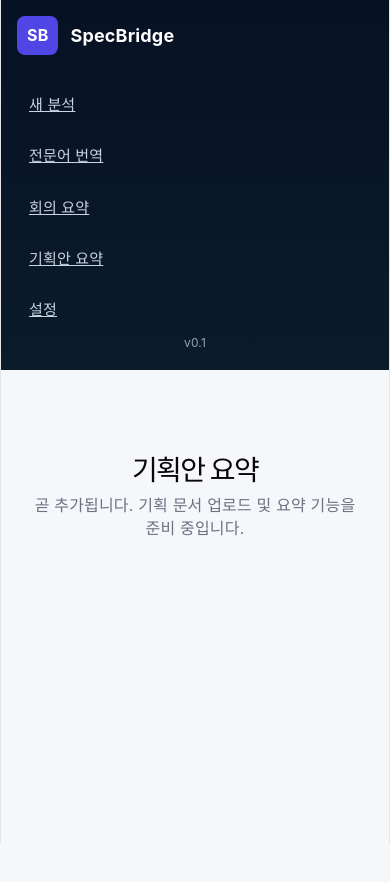
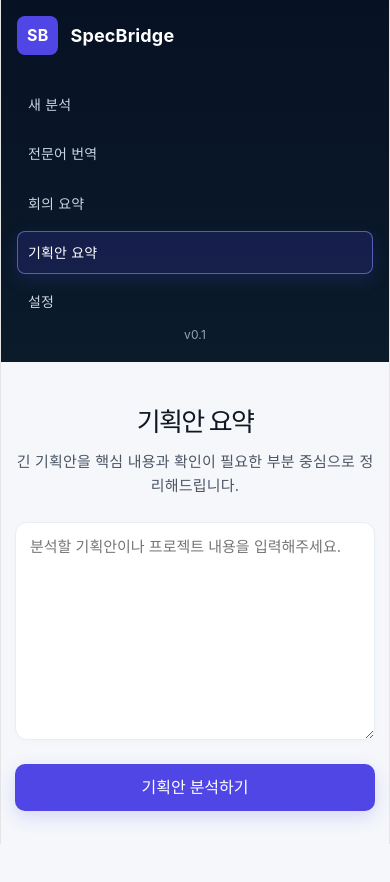
Before and after one commit to LikeLion-Yonam-Institute-of-Technology/14th-02team-specbridge-likelion, a React (Vite) app in the folder specbridge/: page /proposal in a window 390 px wide. Shown: the top 882 px of the page. Built offline with nearby package versions, Linux system fonts and the light colour scheme.

Commit message:
feat: complete frontend MVP

```diff
--- a/specbridge/src/App.css
+++ b/specbridge/src/App.css
@@ -1,9 +1,13 @@
 :root{
   --bg:#f5f7fb;
   --card:#ffffff;
-  --muted:#6b7280;
+  --muted:#475569;
+  --secondary:#4b5563;
   --accent:#4f46e5;
+  --accent-dark:#312e81;
   --sidebar:#0f1724;
+  --line:#e6edf3;
+  --shadow:0 8px 22px rgba(15, 23, 36, 0.08);
 }
 *{box-sizing:border-box}
 html,body,#root{height:100%}
@@ -13,6 +17,9 @@ body{
   background:var(--bg);
   color:#0f1724;
 }
+
+a{color:inherit;text-decoration:none}
+button,textarea,select,input{font:inherit}
 
 .app-root{display:flex}
 
@@ -28,79 +35,105 @@ body{
   padding:28px 20px;
   display:flex;
   flex-direction:column;
+  z-index:10;
 }
 .sidebar-inner{display:flex;flex-direction:column;height:100%}
 .logo{display:flex;align-items:center;gap:12px}
 .logo-mark{background:var(--accent);color:#fff;font-weight:700;padding:8px 10px;border-radius:8px}
-.logo-text{font-weight:700;font-size:18px}
+.logo-text{font-weight:700;font-size:18px;color:#fff}
 .sidebar-nav{margin-top:28px;display:flex;flex-direction:column;gap:8px}
 .nav-item{
-  background:transparent;border:0;color:#cbd5e1;text-align:left;padding:10px 12px;border-radius:8px;cursor:pointer;font-size:15px
+  background:transparent;border:1px solid transparent;color:#cbd5e1;text-align:left;padding:10px 12px;border-radius:8px;cursor:pointer;font-size:15px;transition:all 0.2s ease
 }
 .nav-item:hover{background:rgba(255,255,255,0.04);color:#fff}
+.nav-item-active{
+  background:rgba(79,70,229,0.18);
+  border-color:rgba(129,140,248,0.6);
+  color:#fff;
+  box-shadow:0 6px 18px rgba(79,70,229,0.18);
+}
 .sidebar-footer{margin-top:auto;font-size:12px;color:#94a3b8}
 
 /* Main */
 .main{margin-left:240px;padding:48px;flex:1;min-height:100vh}
 .hero{max-width:920px;margin:40px 0}
-.hero h1{font-size:40px;margin:0 0 12px}
-.lead{color:var(--muted);font-size:16px;margin-bottom:20px}
+.hero h1{font-size:40px;margin:0 0 12px;color:#0f1724;line-height:1.2}
+.lead{color:var(--secondary);font-size:16px;margin-bottom:20px;line-height:1.6}
 .hero-cta{margin-top:18px}
-.btn-primary{
-  background:var(--accent);color:#fff;border:0;padding:12px 18px;border-radius:10px;font-weight:600;cursor:pointer;box-shadow:0 6px 18px rgba(79,70,229,0.18)
+.btn-primary,
+.btn-retry{
+  background:var(--accent);color:#fff;border:0;padding:12px 18px;border-radius:10px;font-weight:600;cursor:pointer;box-shadow:0 6px 18px rgba(79,70,229,0.18);transition:all 0.2s ease
 }
-.btn-primary:hover{transform:translateY(-1px)}
+.btn-primary:hover,
+.btn-retry:hover{transform:translateY(-1px);background:var(--accent-dark)}
+.btn-primary:disabled,
+.btn-retry:disabled{opacity:0.7;cursor:not-allowed;transform:none}
 
 .cards{display:grid;grid-template-columns:repeat(3,1fr);gap:18px;margin-top:38px;max-width:1000px}
-.feature-card{background:var(--card);padding:18px;border-radius:12px;box-shadow:0 6px 18px rgba(15,23,36,0.06);display:flex;gap:12px;align-items:flex-start}
+.feature-card{background:var(--card);padding:18px;border-radius:12px;box-shadow:var(--shadow);display:flex;gap:12px;align-items:flex-start;border:1px solid #eef2ff}
 .feature-icon{font-size:22px}
-.feature-content h3{margin:0 0 6px}
+.feature-content h3{margin:0 0 6px;color:#0f1724}
 .feature-content p{margin:0;color:var(--muted)}
 
-/* Responsive */
-@media (max-width:900px){
-  .sidebar{position:relative;width:100%;height:auto;padding:16px}
-  .app-root{flex-direction:column}
-  .main{margin-left:0;padding:28px}
-  .cards{grid-template-columns:1fr}
-  .hero h1{font-size:28px}
-}
-
-/* Translate page */
+/* Shared analysis page */
 .translate-page{max-width:1000px;margin-top:18px}
 .translate-page .input-area{margin-bottom:18px}
-.label{display:block;margin-bottom:8px;font-weight:600}
-.textarea{width:100%;padding:12px;border-radius:8px;border:1px solid #e6edf3;resize:vertical;font-size:15px}
-.controls{display:flex;gap:18px;align-items:flex-end;flex-wrap:wrap}
+.label{display:block;margin-bottom:8px;font-weight:600;color:#0f1724}
+.textarea{
+  width:100%;padding:14px 16px;border-radius:12px;border:1px solid var(--line);resize:vertical;font-size:15px;line-height:1.6;background:#fff;color:#0f1724;box-shadow:0 2px 10px rgba(15,23,36,0.02)
+}
+.textarea:focus,
+.control select:focus{outline:2px solid rgba(79,70,229,0.18);border-color:#c7d2fe}
+.controls{display:flex;gap:18px;align-items:flex-end;flex-wrap:wrap;max-width:1000px}
 .control{display:flex;flex-direction:column;min-width:180px}
-.control select{padding:8px;border-radius:8px;border:1px solid #e6edf3}
-.radio-group{display:flex;gap:12px;align-items:center}
+.control select{padding:10px 12px;border-radius:10px;border:1px solid var(--line);background:#fff}
+.radio-group{display:flex;gap:12px;align-items:center;flex-wrap:wrap}
+.radio-group label{display:inline-flex;align-items:center;gap:6px;color:var(--secondary)}
 .action{margin-left:auto}
-.result{background:var(--card);padding:18px;border-radius:12px;margin-top:22px;box-shadow:0 6px 18px rgba(15,23,36,0.06)}
+.result{background:var(--card);padding:18px;border-radius:12px;margin-top:22px;box-shadow:var(--shadow)}
 .badge{display:inline-block;background:#eef2ff;color:var(--accent);padding:6px 10px;border-radius:999px;font-weight:600}
 .terms{display:grid;grid-template-columns:repeat(2,1fr);gap:12px;margin-top:12px}
-.term-card{background:#fbfcfe;border:1px solid #eef2ff;padding:12px;border-radius:10px}
-.term{font-weight:700}
-.term-desc{color:var(--muted);margin-top:6px}
-.easy{margin:0;color:var(--muted)}
-.error-message{color:#dc2626;font-size:14px;margin-top:8px;display:block}
+.term-card{background:#fbfcfe;border:1px solid #eef2ff;padding:12px;border-radius:10px;box-shadow:0 2px 8px rgba(15,23,36,0.03)}
+.term{font-weight:700;color:#0f1724}
+.term-desc{color:var(--muted);margin-top:6px;line-height:1.5}
+.easy{margin:0;color:var(--muted);line-height:1.6}
+.error-message{color:#dc2626;font-size:14px;margin-top:8px;display:block;padding:10px 12px;background:#fef2f2;border:1px solid #fecaca;border-radius:10px}
 
 /* Result page styles */
 .result-header{margin-bottom:24px}
 .btn-retry{
   background:var(--accent);color:#fff;border:0;padding:10px 16px;border-radius:10px;font-weight:600;cursor:pointer;font-size:14px;box-shadow:0 6px 18px rgba(79,70,229,0.18)
 }
-.btn-retry:hover{transform:translateY(-1px)}
 
 .result-grid{display:grid;grid-template-columns:repeat(2,1fr);gap:18px}
-.result-card{background:var(--card);padding:18px;border-radius:12px;box-shadow:0 6px 18px rgba(15,23,36,0.06);border:1px solid #f0f0f0}
-.result-card-title{margin:0 0 12px;font-size:14px;font-weight:600;color:#0f1724}
-.result-section-title{margin:24px 0 12px;font-size:16px;font-weight:600;color:#0f1724}
-.action-list{margin:0;padding-left:20px;color:var(--muted)}
+.result-card{background:var(--card);padding:18px;border-radius:12px;box-shadow:var(--shadow);border:1px solid #f0f0f0}
+.result-card-title{margin:0 0 12px;font-size:14px;font-weight:700;color:#0f1724}
+.result-section-title{margin:24px 0 12px;font-size:16px;font-weight:700;color:#0f1724}
+.action-list{margin:0;padding-left:20px;color:var(--muted);line-height:1.7}
 .action-list li{margin-bottom:8px}
+
+/* Responsive */
+@media (max-width:900px){
+  .sidebar{position:relative;width:100%;height:auto;padding:16px}
+  .app-root{flex-direction:column}
+  .main{margin-left:0;padding:28px 20px}
+  .cards{grid-template-columns:1fr}
+  .hero h1{font-size:28px}
+}
 
 @media (max-width:800px){
   .controls{flex-direction:column;align-items:stretch}
+  .action{margin-left:0}
   .terms{grid-template-columns:1fr}
   .result-grid{grid-template-columns:1fr}
+  .textarea{padding:12px 14px}
 }
+
+@media (max-width:560px){
+  .sidebar-nav{gap:6px}
+  .nav-item{padding:9px 10px;font-size:14px}
+  .main{padding:20px 14px 32px}
+  .hero{margin:24px 0}
+  .hero h1{font-size:26px}
+  .lead{font-size:15px}
+}
--- a/specbridge/src/components/Main.jsx
+++ b/specbridge/src/components/Main.jsx
@@ -10,7 +10,7 @@ export default function Main() {
         <h1>어려운 말을 이해하기 쉽게</h1>
         <p className="lead">전문 용어를 쉽게 풀어주는 AI 기반 전공어 번역 서비스</p>
         <div className="hero-cta">
-          <Link to="/translate">
+          <Link to="/translate?reset=1">
             <Button>전문어 번역 시작</Button>
           </Link>
         </div>
--- a/specbridge/src/components/Sidebar.jsx
+++ b/specbridge/src/components/Sidebar.jsx
@@ -3,7 +3,7 @@ import Logo from './Logo'
 import { NavLink } from 'react-router-dom'
 
 const items = [
-  { to: '/', label: '새 분석' },
+  { to: '/translate?reset=1', label: '새 분석' },
   { to: '/translate', label: '전문어 번역' },
   { to: '/meeting', label: '회의 요약' },
   { to: '/proposal', label: '기획안 요약' },
--- a/specbridge/src/pages/ProposalPage.jsx
+++ b/specbridge/src/pages/ProposalPage.jsx
@@ -1,11 +1,156 @@
-import React from 'react'
+import React, { useState } from 'react'
+
+const MOCK_RESULT = {
+  summary: '전문용어와 복잡한 업무 내용을 쉬운 언어로 바꿔주는 AI 서비스',
+  problem: '서로 다른 전공자가 협업할 때 전문용어 때문에 발생하는 이해 격차',
+  users: ['비전공자', '초보 개발자', '대학생', '프로젝트 팀원'],
+  features: [
+    '전문용어 탐지',
+    '전문용어 쉬운 설명',
+    '문장 쉬운 번역',
+    '회의 요약',
+    '기획안 요약',
+  ],
+  flow: [
+    '사용자가 내용을 입력',
+    '분석 시작',
+    '전문 내용 분석',
+    '쉬운 설명 및 요약 제공',
+  ],
+  tech: ['React', 'Node.js', 'AI API'],
+  questions: [
+    '사용자 타겟 범위가 넓음',
+    '분석 가능한 입력 길이 기준이 없음',
+    'AI 분석 실패 시 처리 방식 정의 필요',
+  ],
+}
+
+function ResultCard({ title, children }) {
+  return (
+    <div className="result-card">
+      <h4 className="result-card-title">{title}</h4>
+      {children}
+    </div>
+  )
+}
 
 export default function ProposalPage() {
+  const [text, setText] = useState('')
+  const [result, setResult] = useState(null)
+  const [isLoading, setIsLoading] = useState(false)
+  const [error, setError] = useState('')
+
+  const handleAnalyze = async () => {
+    setError('')
+
+    if (!text.trim()) {
+      setError('분석할 기획안을 입력해주세요.')
+      return
+    }
+
+    setIsLoading(true)
+
+    try {
+      await new Promise((resolve) => setTimeout(resolve, 500))
+      setResult(MOCK_RESULT)
+    } finally {
+      setIsLoading(false)
+    }
+  }
+
+  const handleRetry = () => {
+    setText('')
+    setResult(null)
+    setError('')
+  }
+
   return (
-    <div className="main" style={{ paddingTop: 48 }}>
+    <div className="main">
       <section className="hero">
         <h1>기획안 요약</h1>
-        <p className="lead">곧 추가됩니다. 기획 문서 업로드 및 요약 기능을 준비 중입니다.</p>
+        <p className="lead">긴 기획안을 핵심 내용과 확인이 필요한 부분 중심으로 정리해드립니다.</p>
+      </section>
+
+      <section className="translate-page">
+        {!result ? (
+          <>
+            <div className="input-area">
+              <textarea
+                className="textarea"
+                rows={8}
+                placeholder="분석할 기획안이나 프로젝트 내용을 입력해주세요."
+                value={text}
+                onChange={(e) => setText(e.target.value)}
+                disabled={isLoading}
+              />
+              {error && <div className="error-message">{error}</div>}
+            </div>
+
+            <div className="controls">
+              <div className="control action" style={{ width: '100%' }}>
+                <button className="btn-primary" onClick={handleAnalyze} disabled={isLoading}>
+                  {isLoading ? '분석 중...' : '기획안 분석하기'}
+                </button>
+              </div>
+            </div>
+          </>
+        ) : (
+          <>
+            <div className="result-header">
+              <button className="btn-retry" onClick={handleRetry}>다시 분석하기</button>
+            </div>
+
+            <div className="result-grid">
+              <ResultCard title="프로젝트 한 줄 설명">
+                <p className="easy">{result.summary}</p>
+              </ResultCard>
+
+              <ResultCard title="해결하려는 문제">
+                <p className="easy">{result.problem}</p>
+              </ResultCard>
+
+              <ResultCard title="주요 사용자">
+                <ul className="action-list">
+                  {result.users.map((user) => (
+                    <li key={user}>{user}</li>
+                  ))}
+                </ul>
+              </ResultCard>
+
+              <ResultCard title="핵심 기능">
+                <ul className="action-list">
+                  {result.features.map((feature) => (
+                    <li key={feature}>{feature}</li>
+                  ))}
+                </ul>
+              </ResultCard>
+
+              <ResultCard title="서비스 사용 흐름">
+                <ol className="action-list">
+                  {result.flow.map((step) => (
+                    <li key={step}>{step}</li>
+                  ))}
+                </ol>
+              </ResultCard>
+
+              <ResultCard title="필요한 기술">
+                <ul className="action-list">
+                  {result.tech.map((tech) => (
+                    <li key={tech}>{tech}</li>
+                  ))}
+                </ul>
+              </ResultCard>
+
+              <ResultCard title="확인이 필요한 부분">
+                <ul className="action-list">
+                  {result.questions.map((question) => (
+                    <li key={question}>{question}</li>
+                  ))}
+                </ul>
+              </ResultCard>
+            </div>
+          </>
+        )}
       </section>
     </div>
   )
--- a/specbridge/src/pages/TranslatePage.jsx
+++ b/specbridge/src/pages/TranslatePage.jsx
@@ -1,4 +1,5 @@
-import React, { useState } from 'react'
+import React, { useState, useEffect } from 'react'
+import { useSearchParams } from 'react-router-dom'
 
 const API_BASE_URL = 'http://localhost:3001'
 
@@ -21,12 +22,24 @@ function ResultCard({ title, children }) {
 }
 
 export default function TranslatePage() {
+  const [searchParams, setSearchParams] = useSearchParams()
   const [text, setText] = useState('')
   const [category, setCategory] = useState('AI 자동 감지')
   const [level, setLevel] = useState('기본')
   const [result, setResult] = useState(null)
   const [isLoading, setIsLoading] = useState(false)
   const [error, setError] = useState('')
+
+  useEffect(() => {
+    if (searchParams.get('reset') === '1') {
+      setText('')
+      setCategory('AI 자동 감지')
+      setLevel('기본')
+      setResult(null)
+      setError('')
+      setSearchParams({}, { replace: true })
+    }
+  }, [searchParams, setSearchParams])
 
   const handleAnalyze = async () => {
     setError('')
```
Also changed, not shown: 1 other file (tests, documents, lock files or other folders).
